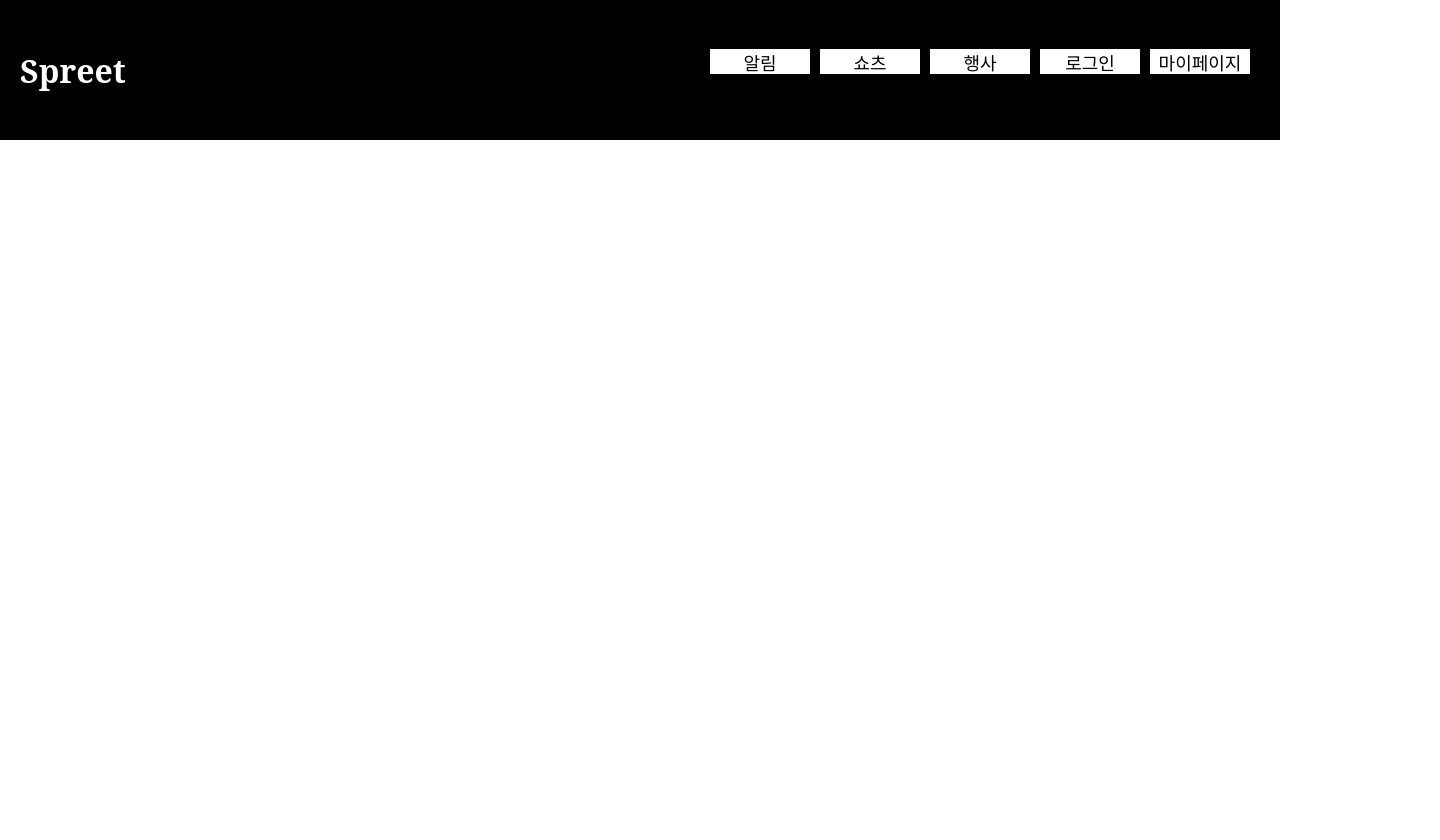
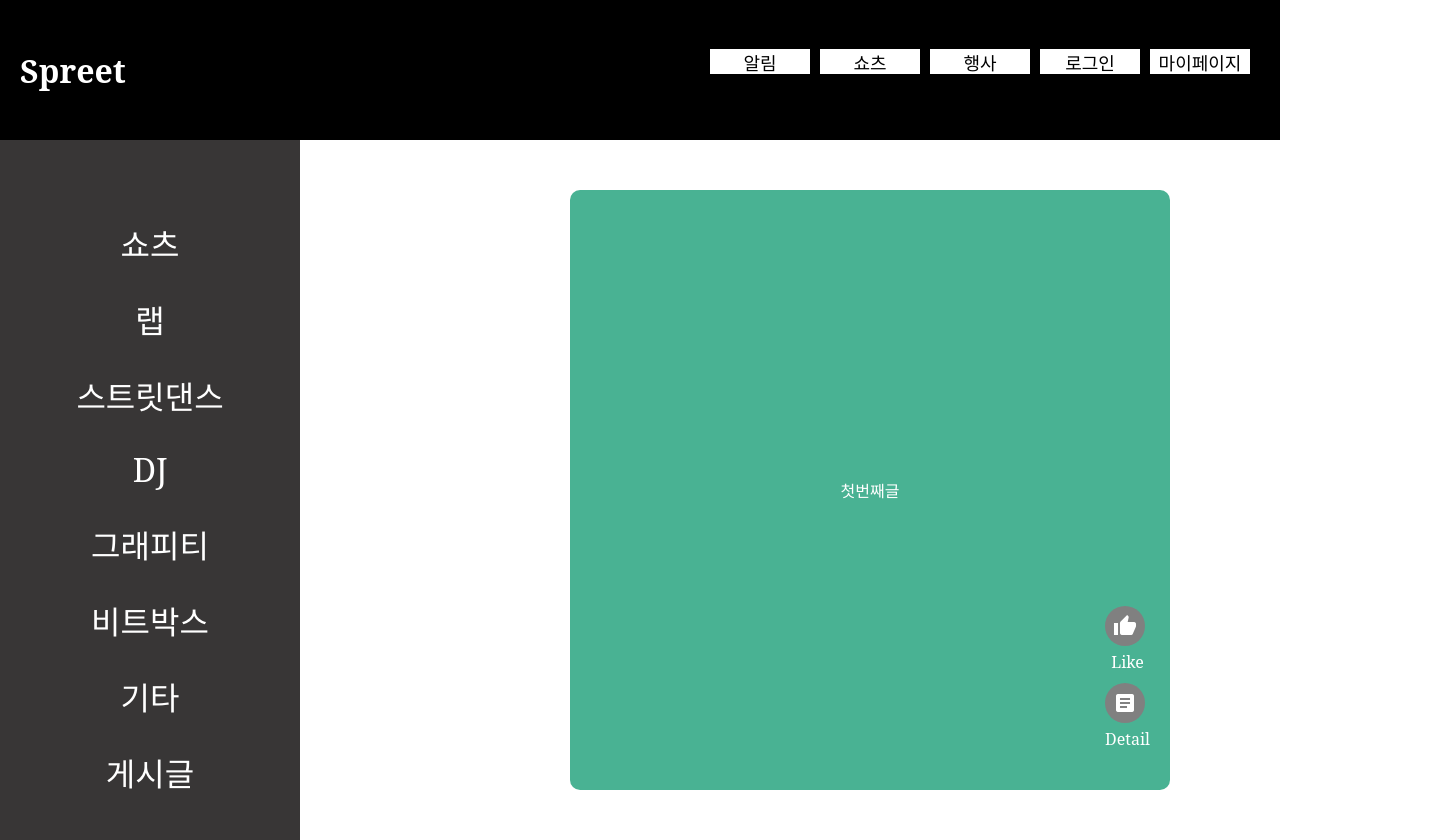
Before and after one commit to Spreet-Project/Front-end, a React (Create React App) app: page /shorts in a window 1280 px wide. Shown: the whole page, 1440 px wide, since content can reach past the window. Before the commit the page ends 800 px from the top, so only its background shows below. Built offline with nearby package versions, Linux system fonts and the light colour scheme.

Commit message:
ADD Spreet 쇼츠 페이지, 메인페이지 와이어프레임 작업 완료

```diff
--- a/public/index.html
+++ b/public/index.html
@@ -3,6 +3,10 @@
   <head>
     <meta charset="utf-8" />
     <link rel="icon" href="%PUBLIC_URL%/favicon.ico" />
+    <link
+      href="https://fonts.googleapis.com/icon?family=Material+Icons"
+      rel="stylesheet"
+    />
     <meta name="viewport" content="width=device-width, initial-scale=1" />
     <meta name="theme-color" content="#000000" />
     <meta
--- a/src/assets/styles/body.scss
+++ b/src/assets/styles/body.scss
@@ -2,7 +2,20 @@ $font_color: white;
 $font_family: 'NanumBarunGothic', 'serif';
 $font_size: 16px;
 
+@mixin positonCenter {
+  top: 50%;
+  left: 50%;
+  transform: translate(-50%, -50%);
+}
+
+@mixin flexCenter {
+  display: flex;
+  justify-content: center;
+  align-items: center;
+}
+
 @mixin btn {
+  cursor: pointer;
   border: none;
   width: 100px;
   height: 25px;
@@ -11,9 +24,14 @@ $font_size: 16px;
   font-size: 18px;
 }
 
+@mixin contentSector {
+  width: 1440px;
+  margin: auto;
+}
+
 body {
-  color: $font_color;
   font: {
+    color: $font_color;
     size: $font_size;
     family: $font_family;
   }
--- /dev/null
+++ b/src/components/ShortsModal.tsx
@@ -0,0 +1,47 @@
+import React, { useRef, useState, useLayoutEffect } from 'react';
+import './shortsModal.scss';
+
+const ShortsModal = ({ setIsShowModal }): JSX.Element => {
+  const commentList: string[] = [
+    '첫번째 댓글',
+    '두번째 댓글',
+    '세번째 댓글',
+    '네번째 댓글',
+  ];
+  // const [isShowModal, setIsShowModal] = useState(false);
+
+  return (
+    <div className="modal-content">
+      <div className="modal-video">
+        <p className="modal-video__title">영상 제목들어갈 예정!</p>
+        <p className="modal-video__author">작성자:닉네임</p>
+      </div>
+      <div className="modal-comment">
+        {commentList &&
+          commentList.map((comment, index) => {
+            return (
+              <div key={index} className="modal-comment-wrapper">
+                <div className="modal-comment__user-author">작성자: 닉네임</div>
+                <div className="modal-comment__user-comment">{comment}</div>
+              </div>
+            );
+          })}
+
+        <div className="modal-comment-write">
+          <input type="text" />
+          <button className="comment-btn__post">Post</button>
+        </div>
+      </div>
+      <button
+        className="modal-btn__close"
+        onClick={() => {
+          setIsShowModal(false);
+        }}
+      >
+        X
+      </button>
+    </div>
+  );
+};
+
+export default ShortsModal;
--- a/src/components/header.scss
+++ b/src/components/header.scss
@@ -1,12 +1,12 @@
 @import '../assets/styles/body.scss';
 
 body {
-  color: $font_color;
-  font: {
-    size: $font_size;
-    family: $font_family;
-  }
   .header {
+    font: {
+      size: $font_size;
+      family: $font_family;
+    }
+    color: $font_color;
     display: flex;
     align-items: center;
     height: 140px;
--- /dev/null
+++ b/src/components/shortsModal.scss
@@ -0,0 +1,64 @@
+@import '../assets/styles/body.scss';
+
+.modal-content {
+  position: absolute;
+  width: 100%;
+  height: 100%;
+  @include positonCenter;
+  background-color: rgba(27, 26, 26, 0.8);
+  @include flexCenter;
+  .modal-video {
+    width: 500px;
+    height: 600px;
+    border: 5px solid black;
+    margin-right: 30px;
+    margin-top: 50px;
+    border-radius: 30px;
+    background-color: gray;
+  }
+  .modal-comment {
+    position: relative;
+    background-color: white;
+    margin-left: 30px;
+    margin-bottom: 50px;
+    width: 500px;
+    height: 600px;
+    border: 5px solid black;
+    border-radius: 30px;
+    .modal-comment-wrapper {
+      margin: 30px;
+      width: 550px;
+      overflow: auto;
+    }
+    .modal-comment-write {
+      position: absolute;
+      bottom: 20px;
+      left: 50%;
+      transform: translate(-50%, 0);
+      input {
+        width: 420px;
+        height: 40px;
+        border-radius: 10px;
+      }
+      .comment-btn__post {
+        @include btn;
+        position: absolute;
+        width: 50px;
+        right: 20px;
+        top: 50%;
+        transform: translate(0, -50%);
+      }
+    }
+  }
+
+  .modal-btn__close {
+    @include btn;
+    color: white;
+    width: 0;
+    background-color: rgb(27, 26, 26);
+    position: absolute;
+    right: 120px;
+    bottom: 80px;
+    font-size: 32px;
+  }
+}
--- a/src/pages/Shorts.tsx
+++ b/src/pages/Shorts.tsx
@@ -1,7 +1,68 @@
-import React from 'react';
+import React, { useRef, useState, useLayoutEffect } from 'react';
+import './shorts.scss';
+import ShortsModal from '../components/ShortsModal';
 
 const Shorts = () => {
-  return <div>쇼츠 페이지입니다.</div>;
+  const shortsList: string[] = ['첫번째글', '두번째글', '세번째글', '네번째글'];
+  const commentList: string[] = [
+    '첫번째 댓글',
+    '두번째 댓글',
+    '세번째 댓글',
+    '네번째 댓글',
+  ];
+  const [isShowModal, setIsShowModal] = useState(false);
+  console.log(isShowModal);
+  return (
+    <div className="shorts-cotent">
+      <div className="shorts-sidebar">
+        <div className="shorts-category">
+          <p>쇼츠</p>
+          <ul>
+            <li>랩</li>
+            <li>스트릿댄스</li>
+            <li>DJ</li>
+            <li>그래피티</li>
+            <li>비트박스</li>
+            <li>기타</li>
+          </ul>
+          <p>게시글</p>
+        </div>
+      </div>
+      <div className="shorts-scroll">
+        {shortsList &&
+          shortsList.map((shorts, index) => {
+            return (
+              <div key={index} className="shorts-item__scroll">
+                {shorts}
+                <div className="shorts-item__btn">
+                  <div className="shorts-btn btn__like">
+                    <span className="material-icons">thumb_up</span>
+                  </div>
+                  <p className="shorts-btn-text text__like">Like</p>
+                  <div
+                    className="shorts-btn btn__detail"
+                    onClick={() => {
+                      setIsShowModal(true);
+                    }}
+                  >
+                    <span className="material-icons">article</span>
+                  </div>
+                  <p
+                    className="shorts-btn-text text__detail"
+                    onClick={() => {
+                      setIsShowModal(true);
+                    }}
+                  >
+                    Detail
+                  </p>
+                </div>
+              </div>
+            );
+          })}
+      </div>
+      {isShowModal && <ShortsModal setIsShowModal={setIsShowModal} />}
+    </div>
+  );
 };
 
 export default Shorts;
--- a/src/pages/main.scss
+++ b/src/pages/main.scss
@@ -87,8 +87,7 @@
 }
 
 .main-content {
-  width: 1440px;
-  margin: auto;
+  @include contentSector;
   .main-inner {
     margin: 50px;
     height: 800px;
@@ -128,6 +127,7 @@
     .feed-content {
       margin-top: 100px;
       .feed-wrapper {
+        color: white;
         text-align: center;
         font-size: 32px;
         overflow: auto;
--- /dev/null
+++ b/src/pages/shorts.scss
@@ -0,0 +1,142 @@
+@import '../assets/styles/body.scss';
+
+.shorts-cotent {
+  width: 1440px;
+  margin: auto;
+  display: flex;
+  position: relative;
+  .shorts-sidebar {
+    text-align: center;
+    font-size: 32px;
+    color: $font_color;
+    width: 300px;
+    background-color: rgb(56, 54, 54);
+    .shorts-category {
+      height: 400px;
+      margin-top: 80px;
+      li {
+        margin: 30px auto;
+      }
+    }
+  }
+  .shorts-scroll {
+    margin: 50px auto;
+    width: 600px;
+    height: 600px;
+    border-radius: 10px;
+    overflow: auto;
+    scroll-snap-type: y mandatory;
+    .shorts-item__scroll {
+      text-align: center;
+      position: relative;
+      scroll-snap-align: start;
+      width: 600px;
+      height: 600px;
+      display: flex;
+      align-items: center;
+      justify-content: center;
+      color: white;
+      .shorts-item__btn {
+        cursor: pointer;
+        position: absolute;
+        bottom: 30px;
+        right: 20px;
+        .shorts-btn {
+          display: flex;
+          justify-content: center;
+          align-items: center;
+          width: 40px;
+          height: 40px;
+          background-color: gray;
+          border-radius: 100%;
+        }
+        .shorts-btn-text {
+          margin-top: 5px;
+          margin-bottom: 10px;
+        }
+      }
+
+      &:nth-of-type(1) {
+        background: #49b293;
+      }
+
+      &:nth-of-type(2) {
+        background: #c94e4b;
+      }
+
+      &:nth-of-type(3) {
+        background: #4cc1be;
+      }
+
+      &:nth-of-type(4) {
+        background: #8360a6;
+      }
+    }
+  }
+  .modal-content {
+    position: absolute;
+    width: 100%;
+    height: 100%;
+    top: 50%;
+    left: 50%;
+    transform: translate(-50%, -50%);
+    background-color: rgba(27, 26, 26, 0.8);
+    display: flex;
+    justify-content: center;
+    align-items: center;
+    .modal-video {
+      width: 500px;
+      height: 600px;
+      border: 5px solid black;
+      margin-right: 30px;
+      margin-top: 50px;
+      border-radius: 30px;
+      background-color: gray;
+    }
+    .modal-comment {
+      position: relative;
+      background-color: white;
+      margin-left: 30px;
+      margin-bottom: 50px;
+      width: 500px;
+      height: 600px;
+      border: 5px solid black;
+      border-radius: 30px;
+      .modal-comment-wrapper {
+        margin: 30px;
+        width: 550px;
+        overflow: auto;
+      }
+      .modal-comment-write {
+        position: absolute;
+        bottom: 20px;
+        left: 50%;
+        transform: translate(-50%, 0);
+        input {
+          width: 420px;
+          height: 40px;
+          border-radius: 10px;
+        }
+        .comment-btn__post {
+          @include btn;
+          position: absolute;
+          width: 50px;
+          right: 20px;
+          top: 50%;
+          transform: translate(0, -50%);
+        }
+      }
+    }
+
+    .modal-btn__close {
+      @include btn;
+      color: white;
+      width: 0;
+      background-color: rgb(27, 26, 26);
+      position: absolute;
+      right: 120px;
+      bottom: 80px;
+      font-size: 32px;
+    }
+  }
+}
```
Also changed, not shown: src/pages/Main.tsx (+10 -8 lines).
